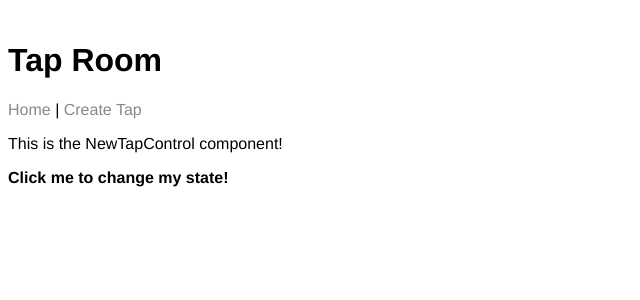
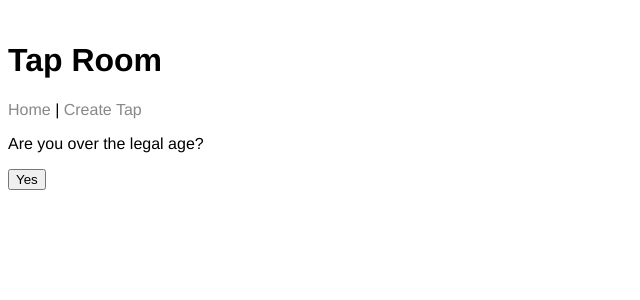
Before and after one commit to cjrhone/react-tap-room, a React app: page /#/newtap in a window 1280 px wide. Shown: the top 300 px of the page, without its empty margins (0-640 px from the left). Built offline with nearby package versions, Linux system fonts and the light colour scheme.

Commit message:
add confirmation question before forms display

```diff
--- a/components/ConfirmationQuestions.jsx
+++ b/components/ConfirmationQuestions.jsx
@@ -1,12 +1,17 @@
 import React from 'react';
+import PropTypes from 'prop-types';
 
-function ConfirmationQuestions(){
+function ConfirmationQuestions(props){
   return (
     <div>
       <p>Are you over the legal age?</p>
-      <button>Yes</button>
+      <button onClick={props.onTroubleshootingConfirmation}>Yes</button>
     </div>
   );
 }
 
+ConfirmationQuestions.propTypes = {
+  onTroubleshootingConfirmation: PropTypes.func
+};
+
 export default ConfirmationQuestions;
--- a/components/NewTapControl.jsx
+++ b/components/NewTapControl.jsx
@@ -1,4 +1,6 @@
 import React from 'react';
+import ConfirmationQuestions from './ConfirmationQuestions';
+import NewTapForm from './NewTapForm';
 
 class NewTapControl extends React.Component {
 
@@ -7,19 +9,24 @@ class NewTapControl extends React.Component {
     this.state = {
       formVisibleOnPage: false
     };
-    this.handleClick = this.handleClick.bind(this);
+    this.handleTroubleshootingConfirmation = this.handleTroubleshootingConfirmation.bind(this);
   }
 
-  handleClick(){
+  handleTroubleshootingConfirmation(){
     this.setState({formVisibleOnPage: true});
-    console.log('formVisibleOnPage is currently set to: ' + this.state.formVisibleOnPage);
   }
 
   render(){
+    let currentlyVisibleContent = null;
+    if (this.state.formVisibleOnPage){
+      currentlyVisibleContent = <NewTapForm />;
+    } else {
+      currentlyVisibleContent = <ConfirmationQuestions onTroubleshootingConfirmation={this.handleTroubleshootingConfirmation} />
+    }
+
     return (
       <div>
-        <p>This is the NewTapControl component!</p>
-        <strong onClick={this.handleClick}>Click me to change my state!</strong>
+        {currentlyVisibleContent}
       </div>
     );
   }
```
